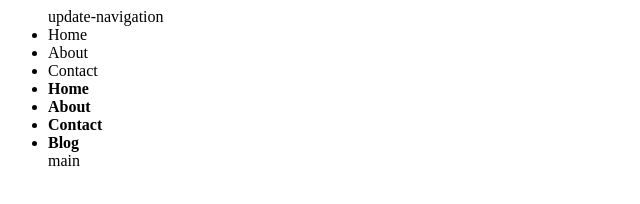
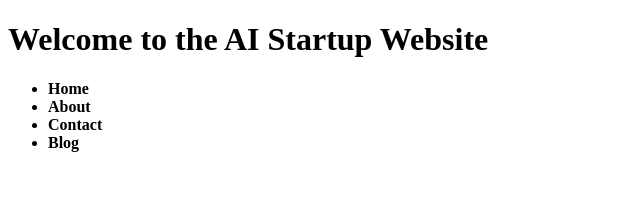
Before and after one commit to onisj/ai-startup-website, a plain HTML site: page index.html in a window 1280 px wide. Shown: the whole page, without its empty margins (0-640 px from the left). Drawn offline with Linux system fonts and the light colour scheme.

Commit message:
more done on main

```diff
--- a/index.html
+++ b/index.html
@@ -1,13 +1,18 @@
+<!DOCTYPE html>
+<html lang="en">
+<head>
+  <meta charset="UTF-8">
+  <title>AI Startup Website</title>
+</head>
+<body>
+  <h1>Welcome to the AI Startup Website</h1>
   <nav>
     <ul>
-  update-navigation
-    <li>Home</li>
-    <li>About</li>
-    <li>Contact</li>
       <li><strong>Home</strong></li>
       <li><strong>About</strong></li>
       <li><strong>Contact</strong></li>
       <li><strong>Blog</strong></li>
-  main
     </ul>
   </nav>
+</body>
+</html>
```
Lines whose indentation alone changed are shown as unchanged.
